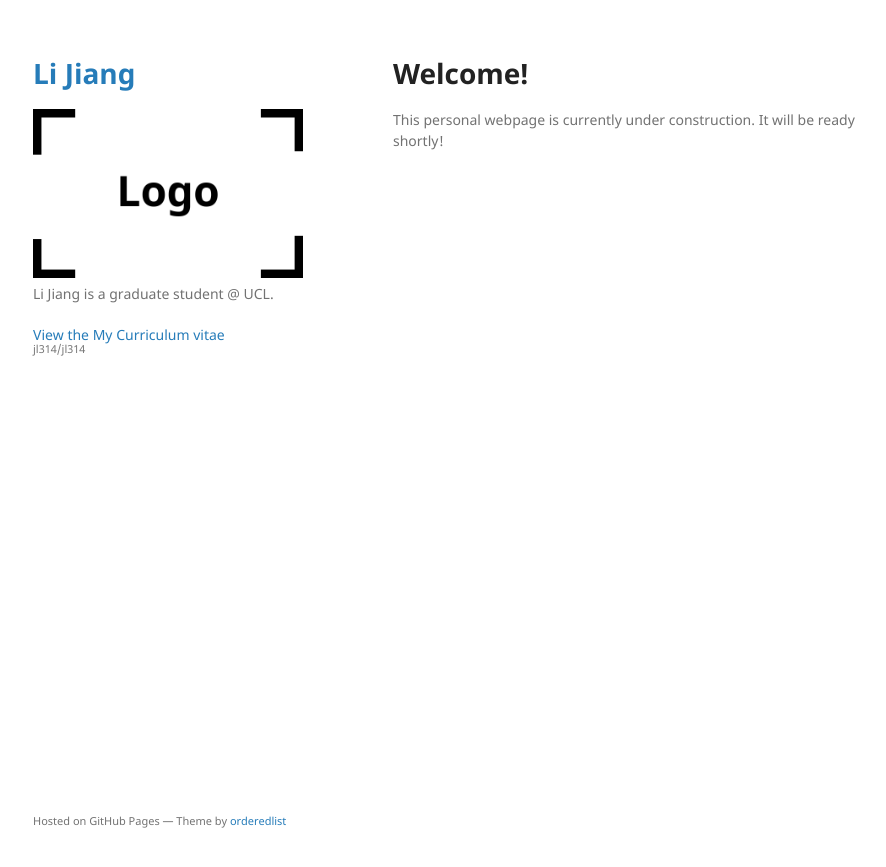
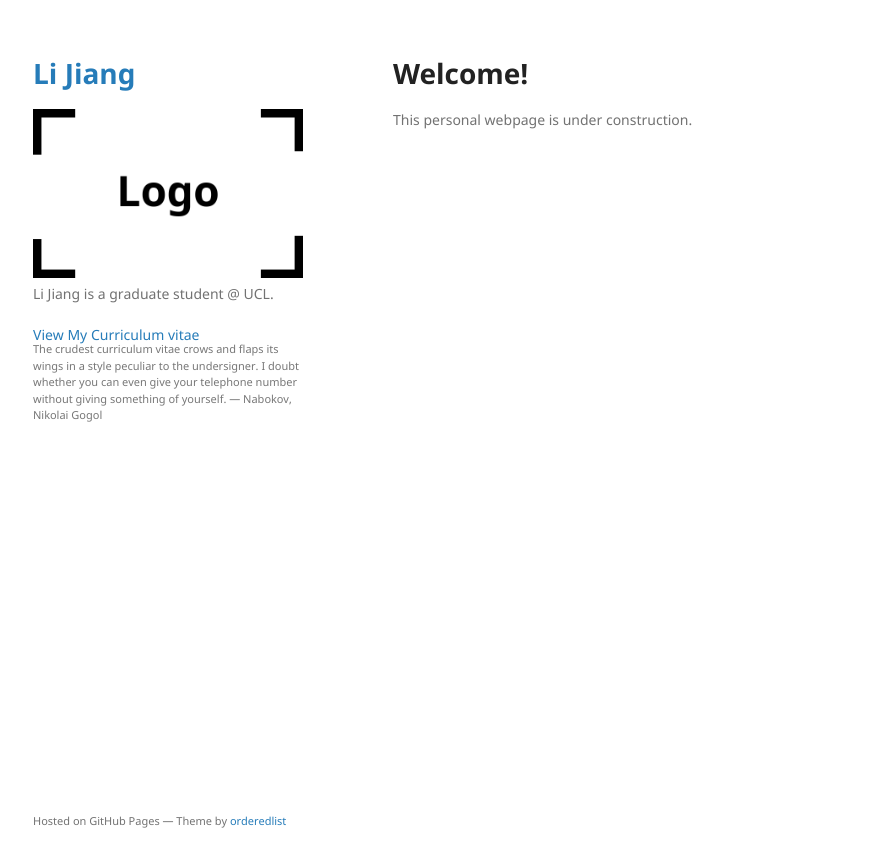
Before and after one commit to jl314/jl314, a Jekyll site: the page built from index.md, in a window 1280 px wide. Shown: the top 867 px of the page, without its empty margins (177-1063 px from the left). Built offline with Jekyll 4.4.1, drawn with Linux system fonts in a browser that asks for light colours; our own code applies the rules of GitHub Pages for plain Markdown files.

Commit message:
first update

```diff
--- a/_layouts/default.html
+++ b/_layouts/default.html
@@ -22,7 +22,7 @@
 
         <p>{{ site.description | default: site.github.project_tagline }}</p>
 
-        <p class="view"><a href="{{ site.cv_url }}">View the My Curriculum vitae <small>{{ site.github.repository_nwo }}</small></a></p>
+        <p class="view"><a href="{{ site.cv_url }}">View My Curriculum vitae <small> The crudest curriculum vitae crows and flaps its wings in a style peculiar to the undersigner. I doubt whether you can even give your telephone number without giving something of yourself. &mdash; Nabokov, Nikolai Gogol</small></a></p>
 
 
       </header>
--- a/index.md
+++ b/index.md
@@ -5,4 +5,4 @@ layout: default
 
 # Welcome!
 
-This personal webpage is currently under construction. It will be ready shortly!
+This personal webpage is under construction.
```
